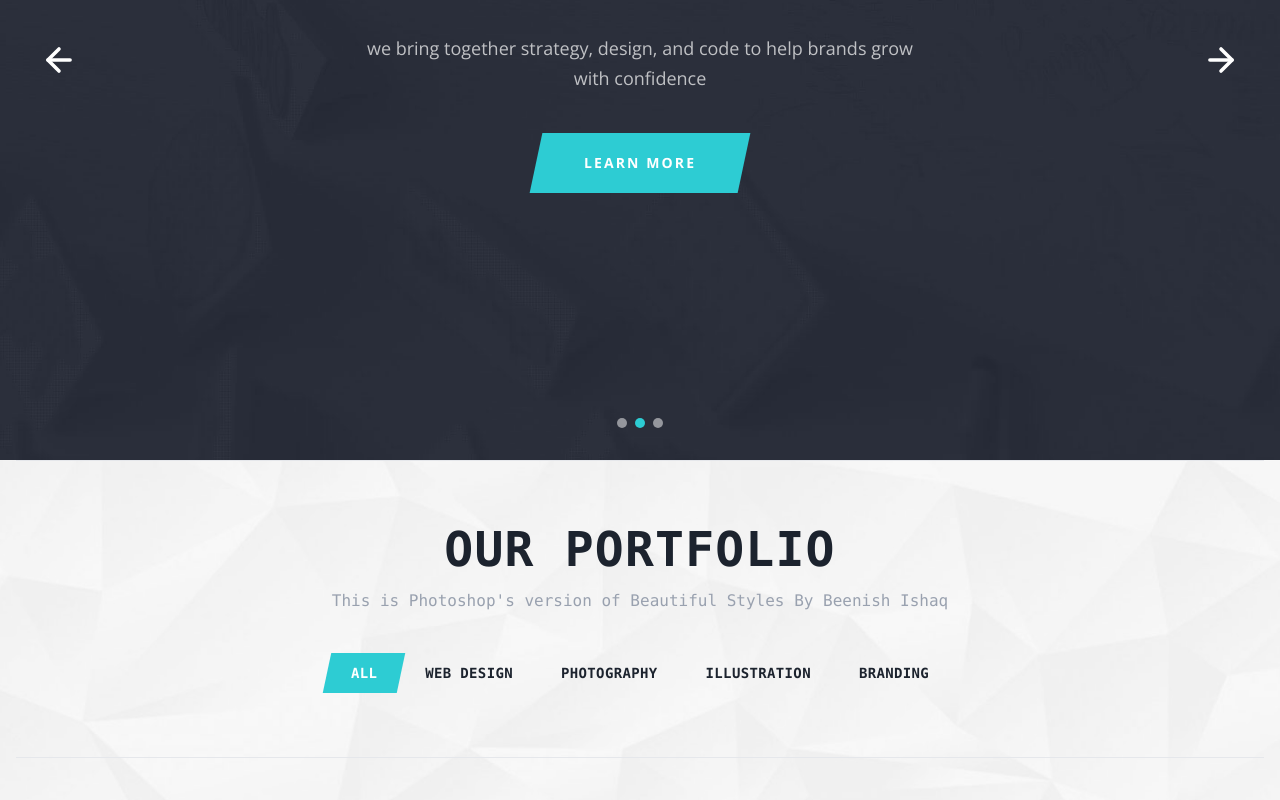
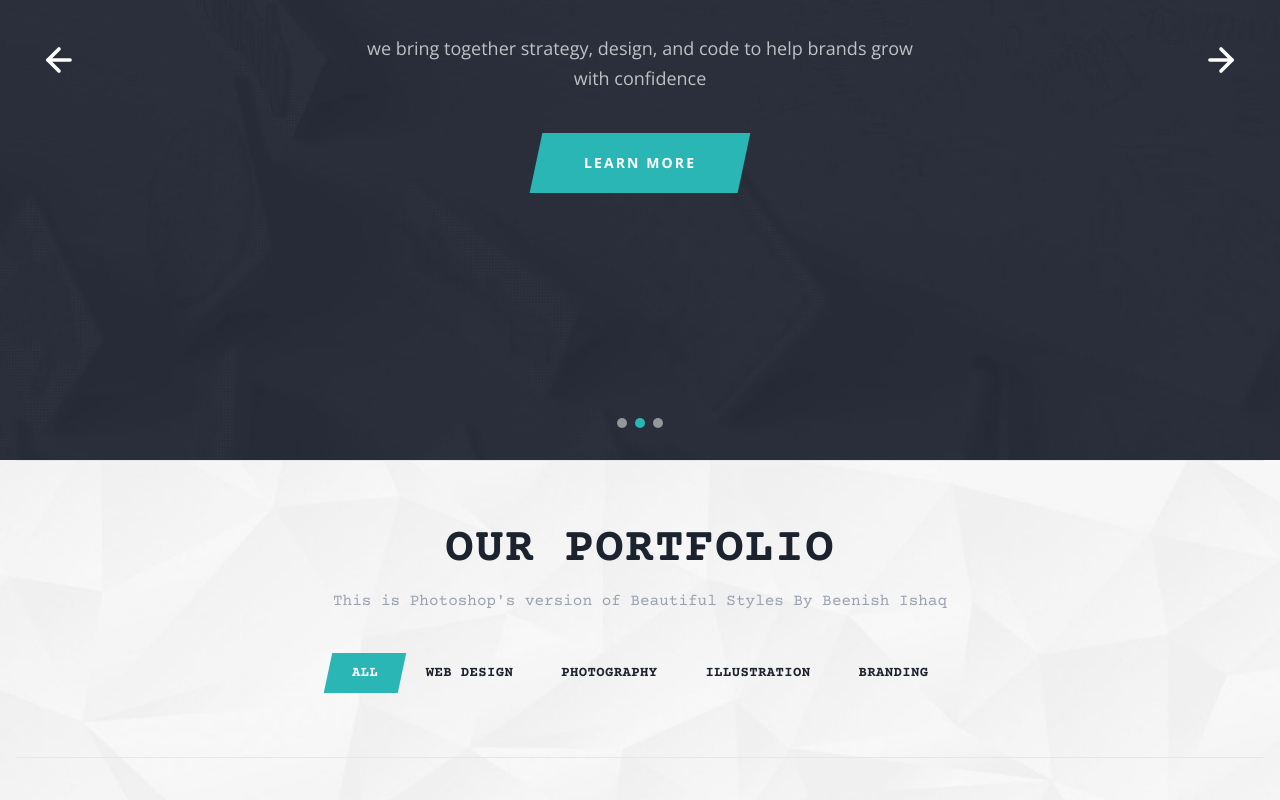
Before and after one commit to beenishishaq2026-iss/Task2-MLBench-OnePagerDesign, a React (Vite) app: page / in a window 1280 px wide. Shown: the part 340-1140 px from the top of the page. Built offline with nearby package versions, Linux system fonts and the light colour scheme.

Commit message:
color changed

```diff
--- a/src/components/Biography.jsx
+++ b/src/components/Biography.jsx
@@ -15,7 +15,7 @@ export default function Biography() {
             <h2 className="text-4xl font-bold mb-4 uppercase tracking-wide text-gray-900">
               Company Biography
             </h2>
-            <span className="inline-block bg-teal-500 text-white text-sm px-4 py-2 mb-8 uppercase tracking-wide">
+            <span className="inline-block bg-teal text-white text-sm px-4 py-2 mb-8 uppercase tracking-wide">
               Short story about us
             </span>
 
@@ -32,7 +32,7 @@ export default function Biography() {
                 established brands alike, building everything from quick
                 landing pages to full product sites. We care about the
                 details as much as the big picture, and we believe good
-                design should be <strong className="text-teal-500">simple, honest, and easy to use</strong>.
+                design should be <strong className="text-teal">simple, honest, and easy to use</strong>.
               </p>
               <p>
                 Got a project in mind? We'd love to hear about it.
@@ -53,7 +53,7 @@ export default function Biography() {
               </div>
             </div>
 
-            <span className="inline-block bg-teal-500 text-white text-sm px-4 py-2 mb-8 uppercase tracking-wide">
+            <span className="inline-block bg-teal text-white text-sm px-4 py-2 mb-8 uppercase tracking-wide">
               We love our clients
             </span>
 
@@ -61,7 +61,7 @@ export default function Biography() {
               {logos.map((logo) => (
                 <div
                   key={logo.alt}
-                  className="bg-teal-500 h-44 flex items-center justify-center p-8 rounded"
+                  className="bg-teal h-44 flex items-center justify-center p-8 rounded"
                 >
                   <img
                     src={logo.src}
--- a/src/components/Team.jsx
+++ b/src/components/Team.jsx
@@ -39,11 +39,12 @@ export default function Team() {
   return (
     <section
       id="team-section"
-      className="relative py-16 md:py-20 bg-gray-900 bg-cover bg-center bg-scroll md:bg-fixed"
+
+      className="relative py-16 md:py-20 bg-gray-900 bg-cover bg-center bg-scroll"
       style={{
-        backgroundImage:
-          "linear-gradient(rgba(10,14,20,0.82), rgba(10,14,20,0.82)), url('https://images.unsplash.com/photo-1449824913935-59a10b8d2000?auto=format&fit=crop&w=1600&q=60')",
-      }}
+  backgroundImage:
+    "linear-gradient(rgba(10,14,20,0.82), rgba(10,14,20,0.82)), url('/images/maxresdefault.jpg')",
+}}
     >
       <div className="text-center relative font-mono px-4">
         <h2 className="text-3xl md:text-5xl font-bold mb-3 uppercase tracking-wide text-white">
--- a/src/index.css
+++ b/src/index.css
@@ -1,3 +1,4 @@
+@import url('https://fonts.googleapis.com/css2?family=Courier+Prime:wght@400;700&display=swap');
 @import "tailwindcss";
 
 html {
@@ -10,10 +11,12 @@ section[id$="-section"] {
 
 @theme {
   --font-body: "Open Sans", sans-serif;
-  --color-teal: #2dccd3;
+  --font-mono: "Courier Prime", "Courier New", Courier, monospace;
+  --color-teal: #2bb6b6;
+  --color-teal-alt: #54babb;
+  --color-submit: #1ab5b3;
   --color-dark: #1c232e;
 }
-
 body {
   font-family: var(--font-body);
 }
```
Also changed, not shown: public/images/maxresdefault.jpg (added).
